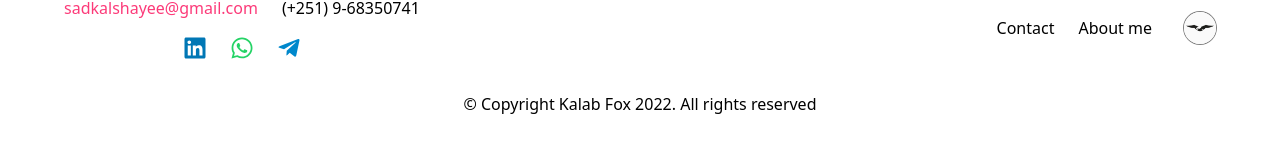
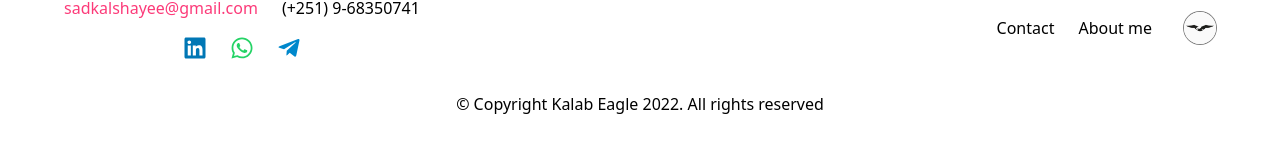
Before and after one commit to kal-aa/portfolio, a Next.js app: page / in a window 1280 px wide. Shown: the part 2374-2519 px from the top of the page. Built offline with nearby package versions, Linux system fonts and the light colour scheme.

Commit message:
updated Fox to Eagle

```diff
--- a/components/AboutMeHero/AboutMeHero.tsx
+++ b/components/AboutMeHero/AboutMeHero.tsx
@@ -18,7 +18,7 @@ export default function AboutMeHero() {
         >
           Kalab
         </motion.span>{" "}
-        Fox
+        Eagle
       </motion.div>
       <div className="P-tablet black-75 space-y-2 max-w-[900px] xl:max-w-[1200px]">
         <motion.p
--- a/components/Footer/Footer.tsx
+++ b/components/Footer/Footer.tsx
@@ -48,7 +48,7 @@ export default function Footer() {
               src="/eagle.png"
               width={1000}
               height={1000}
-              alt="Fox logo"
+              alt="Eagle logo"
               className="w-[32px] sm:mb-3 xl:mb-auto
               ring ring-black/50 rounded-full brightness-[98%]"
             />
@@ -57,7 +57,7 @@ export default function Footer() {
       </div>
 
       <div className="w-full text-center">
-        © Copyright Kalab Fox 2022. All rights reserved
+        © Copyright Kalab Eagle 2022. All rights reserved
       </div>
     </footer>
   );
--- a/components/Header/Header.tsx
+++ b/components/Header/Header.tsx
@@ -15,7 +15,7 @@ export default function Header() {
               src="/eagle.png"
               width={1000}
               height={1000}
-              alt="Fox logo"
+              alt="Eagle logo"
               className="size-[40px] xl:size-[48px] ring ring-black/50 rounded-full brightness-[98%]"
             />
             <span className="header-tooltip">Home</span>
```
